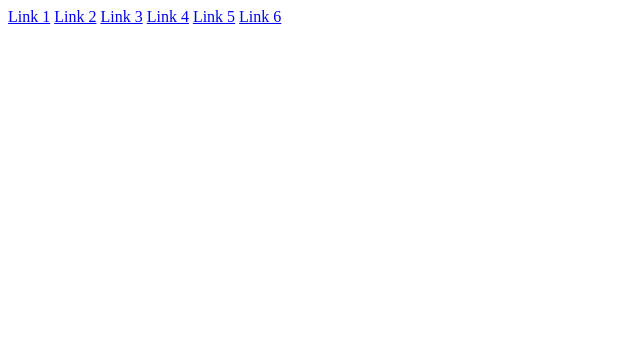
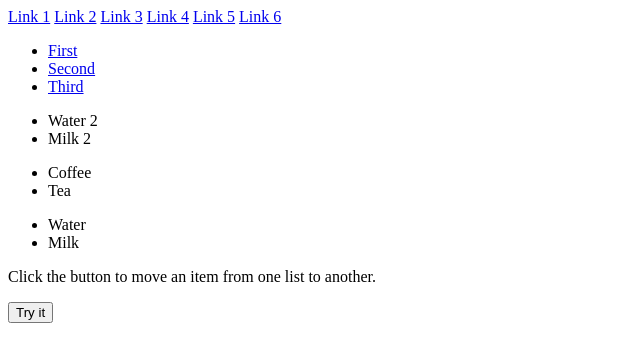
Before and after one commit to rob-now/JavaScript-Tutorial, a plain HTML site: page index.html in a window 1280 px wide. Shown: the whole page, without its empty margins (0-640 px from the left). Drawn offline with Linux system fonts and the light colour scheme.

Commit message:
Manipulating DOM

```diff
--- a/index.html
+++ b/index.html
@@ -16,6 +16,36 @@
 <a href="#">Link 5</a>
 <a href="#">Link 6</a>
 
+<div id="first-list">
+    <ul>
+        <li><a href="#">First</a></li>
+        <li><a href="#">Second</a></li>
+        <li><a href="#">Third</a></li>
+    </ul>
+
+</div>
+
+<div id="second-list">
+    <ul id="myList3">
+        <li>Water 2</li>
+        <li>Milk 2</li>
+    </ul>
+</div>
+
+<ul id="myList1"><li>Coffee</li><li>Tea</li></ul>
+<ul id="myList2"><li>Water</li><li>Milk</li></ul>
+
+<p>Click the button to move an item from one list to another.</p>
+
+<button onclick="myFunction()">Try it</button>
+
+<script>
+    function myFunction() {
+        var node = document.getElementById("myList2").lastChild;
+        document.getElementById("myList1").appendChild(node);
+    }
+</script>
+
 <script src="script.js"></script>
 
 </body>
```
Also changed, not shown: script4.js (added, +15 -0 lines).
